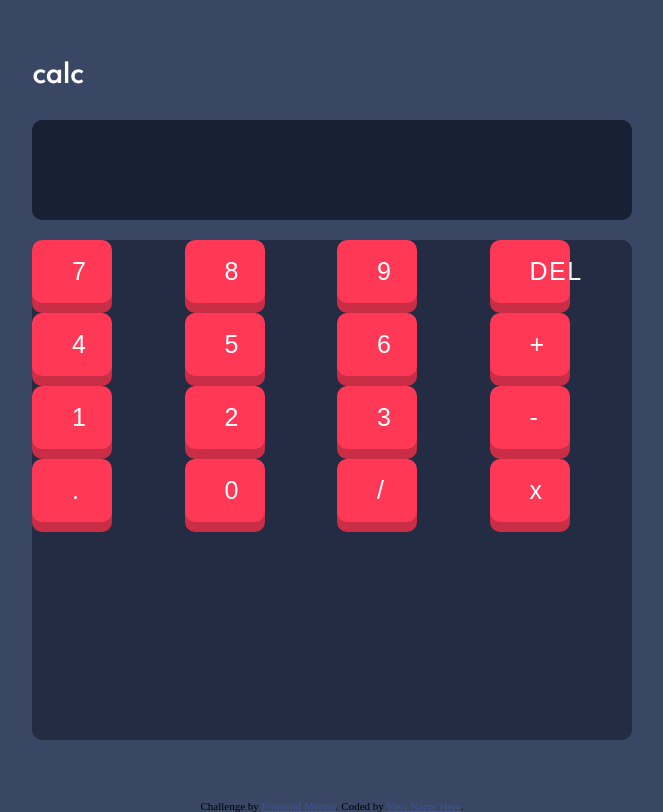
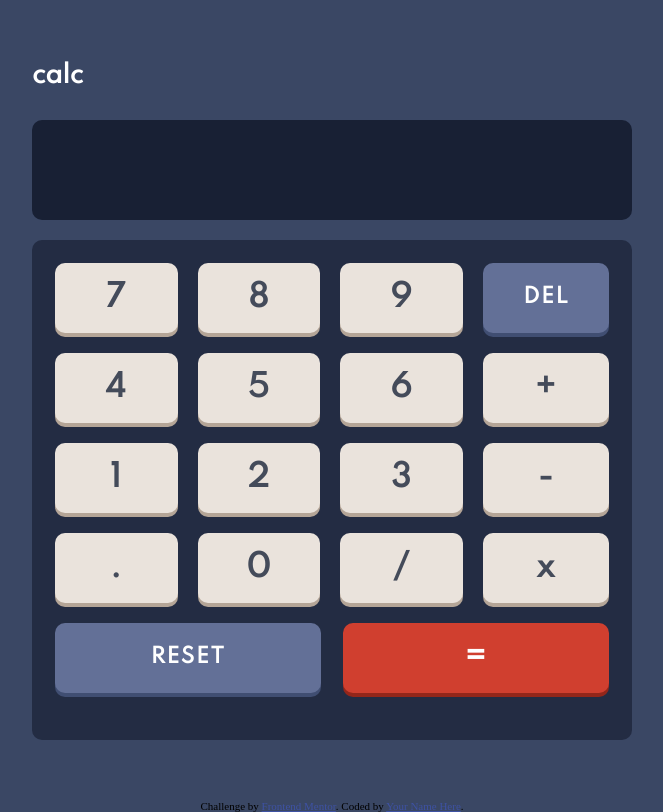
Before and after one commit to ruancs/calculadoraJS, a plain HTML site: page index.html in a window 1280 px wide. Shown: the whole page, without its empty margins (308-971 px from the left). Drawn offline with Linux system fonts and the light colour scheme.

Commit message:
laytout 1 criado

```diff
--- a/index.html
+++ b/index.html
@@ -30,7 +30,7 @@
           <button>7</button>
           <button>8</button>
           <button>9</button>
-          <button>DEL</button>
+          <button id="delete">DEL</button>
           <button>4</button>
           <button>5</button>
           <button>6</button>
@@ -45,6 +45,10 @@
           <button>x</button>
         </div>
 
+        <div class="keyboard2">
+            <button id="reset">RESET</button>
+            <button id="igual" >=</button>
+        </div>
 
 
       </div>
--- a/style.css
+++ b/style.css
@@ -56,6 +56,7 @@ body{
 .keypad{
     background-color: var(--darkblue-keypad);
     margin-top: 20px;
+    padding: 23px;
     border-radius: 10px;
     width: 600px;
     height: 500px;
@@ -63,28 +64,30 @@ body{
 
 
 button {
+    font-family: 'Spartan', sans-serif;
+    font-weight: 800;
     padding: 17px 40px;
     border-radius: 10px;
+    width: auto;
     border: 0;
     align-items: center;
     text-align: center;
-    width: 30px;
-    background-color: rgb(255, 56, 86);
+    background-color: hsl(30, 25%, 89%);
     letter-spacing: 1.5px;
-    font-size: 25px;
+    font-size: 30px;
     transition: all .3s ease;
-    box-shadow: rgb(201, 46, 70) 0px 10px 0px 0px;
-    color: hsl(0, 0%, 100%);
+    box-shadow: hsl(28, 16%, 65%) 0px 4px 0px 0px;
+    color: hsl(221, 14%, 31%);
    }
 
    button:hover {
-    box-shadow: rgb(201, 46, 70) 0px 7px 0px 0px;
+    box-shadow: hsl(28, 16%, 65%) 0px 4px 0px 0px;
    }
 
    button:active {
-    background-color: rgb(255, 56, 86);
+    background-color: hsl(29, 9%, 47%);
     /*50, 168, 80*/
-    box-shadow: rgb(201, 46, 70) 0px 0px 0px 0px;
+    box-shadow: hsl(28, 16%, 65%) 0px 0px 0px 0px;
     transform: translateY(5px);
     transition: 200ms;
    }
@@ -93,5 +96,34 @@ button {
 .keyboard{
     display: grid;
     grid-template-columns: 1fr 1fr 1fr 1fr;
-    grid-gap: 10px;
+    grid-gap: 20px;
 }
+
+.keyboard2{
+    display:grid;
+    grid-template-columns: 1fr 1fr;
+    margin-top: 20px;
+    grid-gap: 22px;
+}
+
+#delete, #reset{
+    font-size: 20px;
+    font-weight: 800 !important;
+    background-color: hsl(225, 21%, 49%);
+    box-shadow: hsl(224, 28%, 35%) 0px 4px 0px 0px;
+    color: white;
+}
+
+#delete:active, #reset:active {
+        background-color: hsl(224, 28%, 35%);
+}
+
+#igual{
+    background-color: hsl(6, 63%, 50%);
+    color: white;
+    box-shadow: hsl(6, 70%, 34%) 0px 4px 0px 0px;
+}
+
+#igual:active{
+    background-color: hsl(6, 70%, 34%);
+}
```
